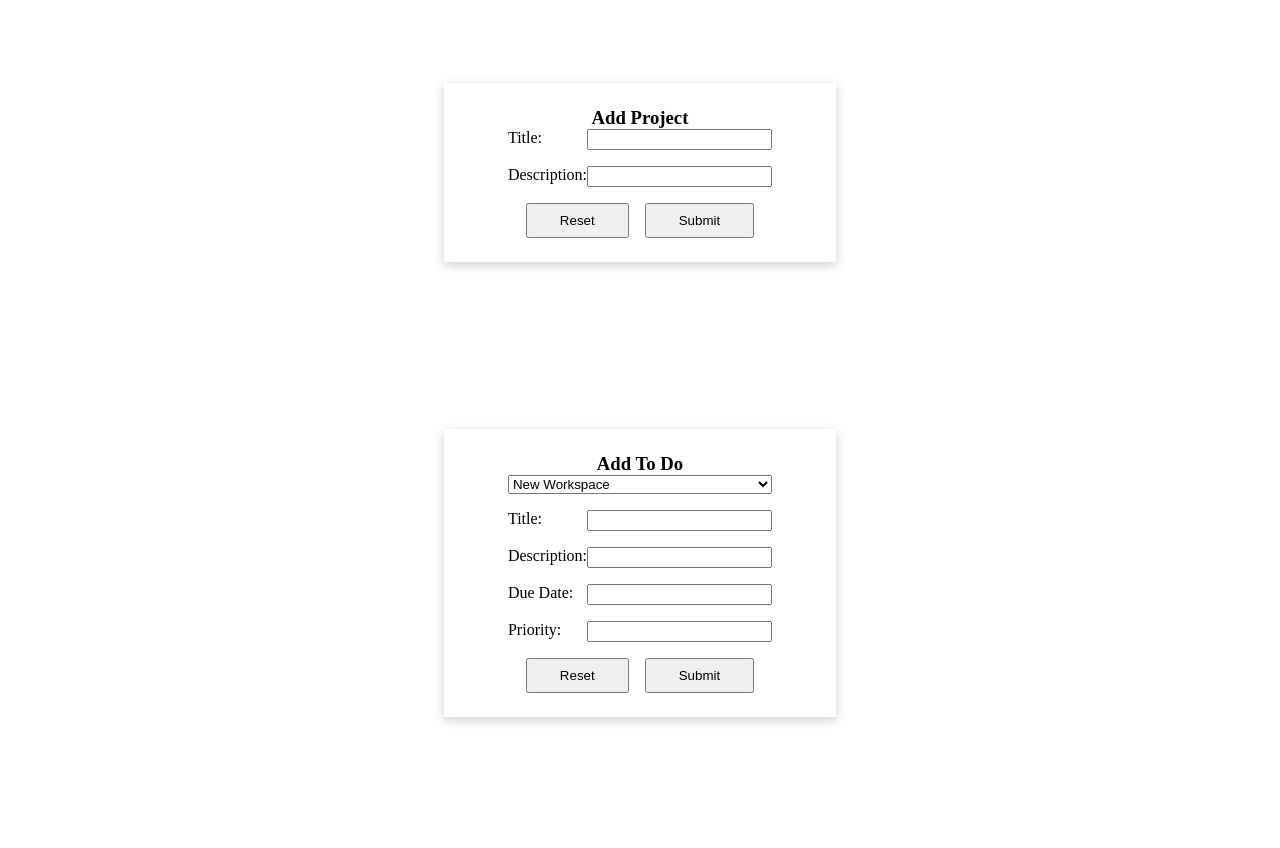
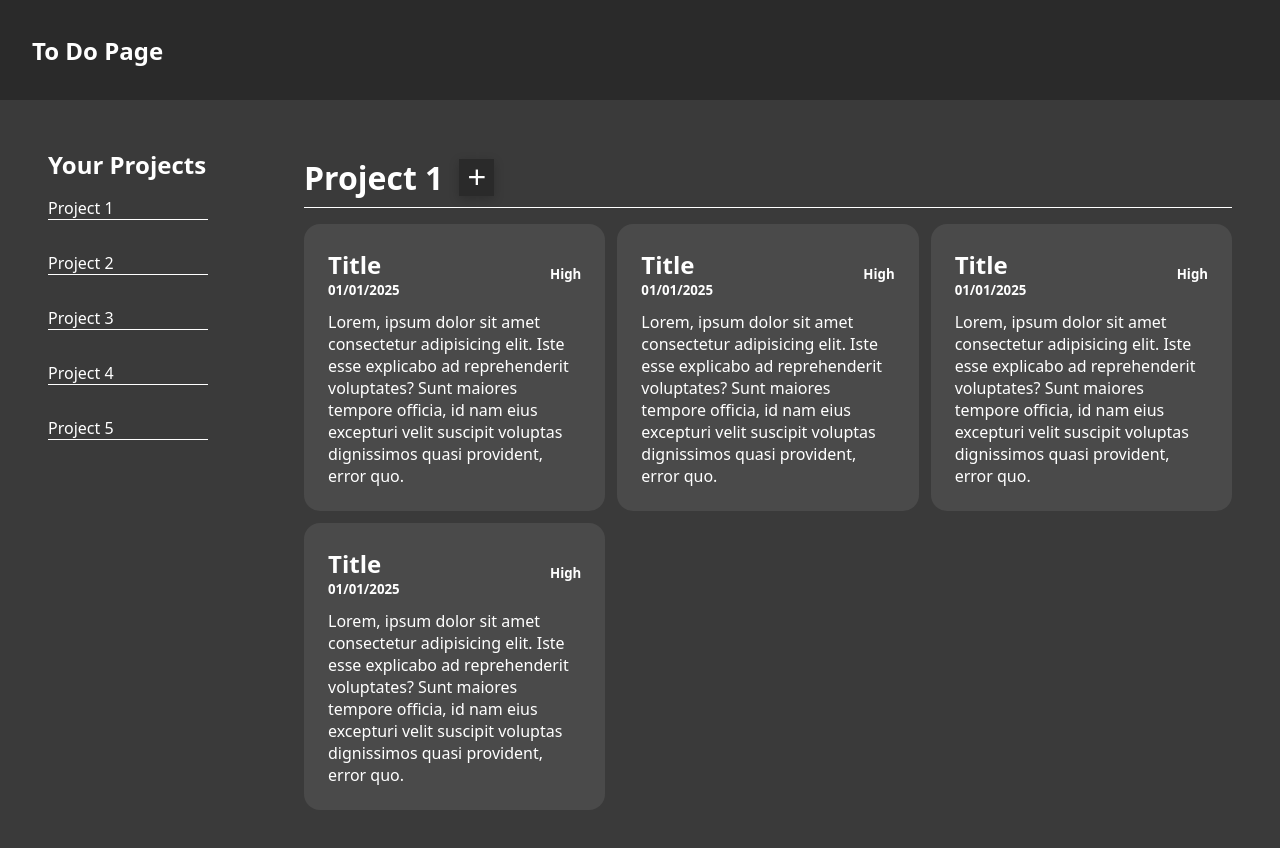
Before and after one commit to markpandan/todo-project, a website built with webpack: page src/template.html in a window 1280 px wide. Before the commit the page ends 800 px from the top, so only its background shows below. Built offline with nearby package versions, Linux system fonts and the light colour scheme.

Commit message:
Design page

```diff
--- a/src/styles.css
+++ b/src/css/styles-old.css
@@ -10,6 +10,7 @@ body {
   justify-content: center;
   text-align: center;
 }
+
 .todo-container,
 .project-container {
   margin: auto;
--- /dev/null
+++ b/src/css/styles.css
@@ -0,0 +1,122 @@
+:root {
+  --black-1: #0a0a0a;
+  --black-2: #1a1a1a;
+  --black-3: #2a2a2a;
+  --black-4: #3a3a3a;
+  --black-5: #4a4a4a;
+  --font-color: #fff;
+}
+
+* {
+  box-sizing: border-box;
+  margin: 0;
+}
+
+body {
+  font-family: system-ui, "Segoe UI", Roboto, Helvetica, Arial, sans-serif,
+    "Apple Color Emoji", "Segoe UI Emoji", "Segoe UI Symbol";
+
+  height: 100vh;
+  display: grid;
+  grid-template: 100px 9fr / 1fr 4fr;
+  grid-template-areas:
+    "header header"
+    "aside content";
+
+  color: var(--font-color);
+}
+
+button {
+  cursor: pointer;
+  background-color: var(--black-3);
+  color: white;
+  border: none;
+  text-decoration: none;
+  padding: 0 0.5rem;
+  font-size: xx-large;
+  box-shadow: 0 3px 10px rgb(0 0 0 / 0.2);
+}
+
+.project-list {
+  list-style: none;
+  padding: 0;
+  margin-top: 1rem;
+
+  display: flex;
+  flex-direction: column;
+  gap: 2rem;
+}
+
+.project-list > li {
+  border-bottom: 1px solid white;
+}
+
+button#add-task {
+  border-radius: 50%;
+}
+
+nav {
+  grid-area: header;
+  background-color: var(--black-3);
+
+  display: flex;
+  align-items: center;
+  padding: 0 2rem;
+}
+
+aside {
+  grid-area: aside;
+  background-color: var(--black-4);
+
+  padding: 3rem;
+}
+
+.content {
+  padding: 3rem;
+  grid-area: content;
+  background-color: var(--black-4);
+}
+
+.content-header {
+  padding: 0.5rem 0;
+  border-bottom: 1px solid white;
+
+  display: flex;
+  gap: 1rem;
+  align-items: center;
+  /* justify-content: space-between; */
+}
+
+.content-buttonGroup {
+  display: flex;
+  gap: 10px;
+}
+
+/* .content-buttonGroup > button {
+  border-radius: 16px;
+  font-size: x-large;
+  padding: 0.5rem 0.5rem;
+} */
+
+.task-list {
+  margin-top: 1rem;
+  display: grid;
+  grid-template-columns: repeat(auto-fit, minmax(250px, 1fr));
+  gap: 0.75rem;
+}
+
+.task-card {
+  display: flex;
+  flex-direction: column;
+  gap: 0.75rem;
+
+  background-color: var(--black-5);
+  border-radius: 16px;
+  padding: 1.5rem;
+}
+
+.task-card-header {
+  display: flex;
+  justify-content: space-between;
+  align-items: center;
+}
--- a/src/index.js
+++ b/src/index.js
@@ -1,6 +1,7 @@
-import "./styles.css";
+import "./css/styles.css";
 import { projectList, addTodos, addProjects } from "./helpers/db-actions.js";
 
+let currentProjectIndex = 0;
 const projectSelect = document.querySelector("select#project-selection");
 
 // TODO: Implement a form validation
@@ -38,8 +39,6 @@ todoForm.addEventListener("submit", (e) => {
       formData.todoPriority
     );
   }
-
-  todoForm.reset();
 });
 
 function displayProjects() {
--- a/src/template.html
+++ b/src/template.html
@@ -6,7 +6,96 @@
     <title>ToDo Website</title>
   </head>
   <body>
-    <div class="project-container">
+    <nav>
+      <h2>To Do Page</h2>
+    </nav>
+    <aside>
+      <h1>Your Projects</h1>
+      <ul class="project-list">
+        <li>Project 1</li>
+        <li>Project 2</li>
+        <li>Project 3</li>
+        <li>Project 4</li>
+        <li>Project 5</li>
+      </ul>
+    </aside>
+    <div class="content">
+      <div class="content-header">
+        <h1>Project 1</h1>
+        <button>+</button>
+        <!-- <div class="content-buttonGroup">
+          <button>Add</button>
+          <button>Edit</button>
+          <button>Delete</button>
+        </div> -->
+      </div>
+      <div class="task-list">
+        <div class="task-card">
+          <section class="task-card-header">
+            <div>
+              <h2>Title</h2>
+              <h5>01/01/2025</h5>
+            </div>
+            <h5>High</h5>
+          </section>
+          <article>
+            Lorem, ipsum dolor sit amet consectetur adipisicing elit. Iste esse
+            explicabo ad reprehenderit voluptates? Sunt maiores tempore officia,
+            id nam eius excepturi velit suscipit voluptas dignissimos quasi
+            provident, error quo.
+          </article>
+        </div>
+        <div class="task-card">
+          <section class="task-card-header">
+            <div>
+              <h2>Title</h2>
+              <h5>01/01/2025</h5>
+            </div>
+            <h5>High</h5>
+          </section>
+          <article>
+            Lorem, ipsum dolor sit amet consectetur adipisicing elit. Iste esse
+            explicabo ad reprehenderit voluptates? Sunt maiores tempore officia,
+            id nam eius excepturi velit suscipit voluptas dignissimos quasi
+            provident, error quo.
+          </article>
+        </div>
+        <div class="task-card">
+          <section class="task-card-header">
+            <div>
+              <h2>Title</h2>
+              <h5>01/01/2025</h5>
+            </div>
+            <h5>High</h5>
+          </section>
+          <article>
+            Lorem, ipsum dolor sit amet consectetur adipisicing elit. Iste esse
+            explicabo ad reprehenderit voluptates? Sunt maiores tempore officia,
+            id nam eius excepturi velit suscipit voluptas dignissimos quasi
+            provident, error quo.
+          </article>
+        </div>
+        <div class="task-card">
+          <section class="task-card-header">
+            <div>
+              <h2>Title</h2>
+              <h5>01/01/2025</h5>
+            </div>
+            <h5>High</h5>
+          </section>
+          <article>
+            Lorem, ipsum dolor sit amet consectetur adipisicing elit. Iste esse
+            explicabo ad reprehenderit voluptates? Sunt maiores tempore officia,
+            id nam eius excepturi velit suscipit voluptas dignissimos quasi
+            provident, error quo.
+          </article>
+        </div>
+      </div>
+    </div>
+
+    <dialog>Test</dialog>
+
+    <!-- <div class="project-container">
       <h3>Add Project</h3>
       <form action="" method="" id="project-form">
         <div>
@@ -54,6 +143,6 @@
           <button type="submit">Submit</button>
         </div>
       </form>
-    </div>
+    </div> -->
   </body>
 </html>
```
